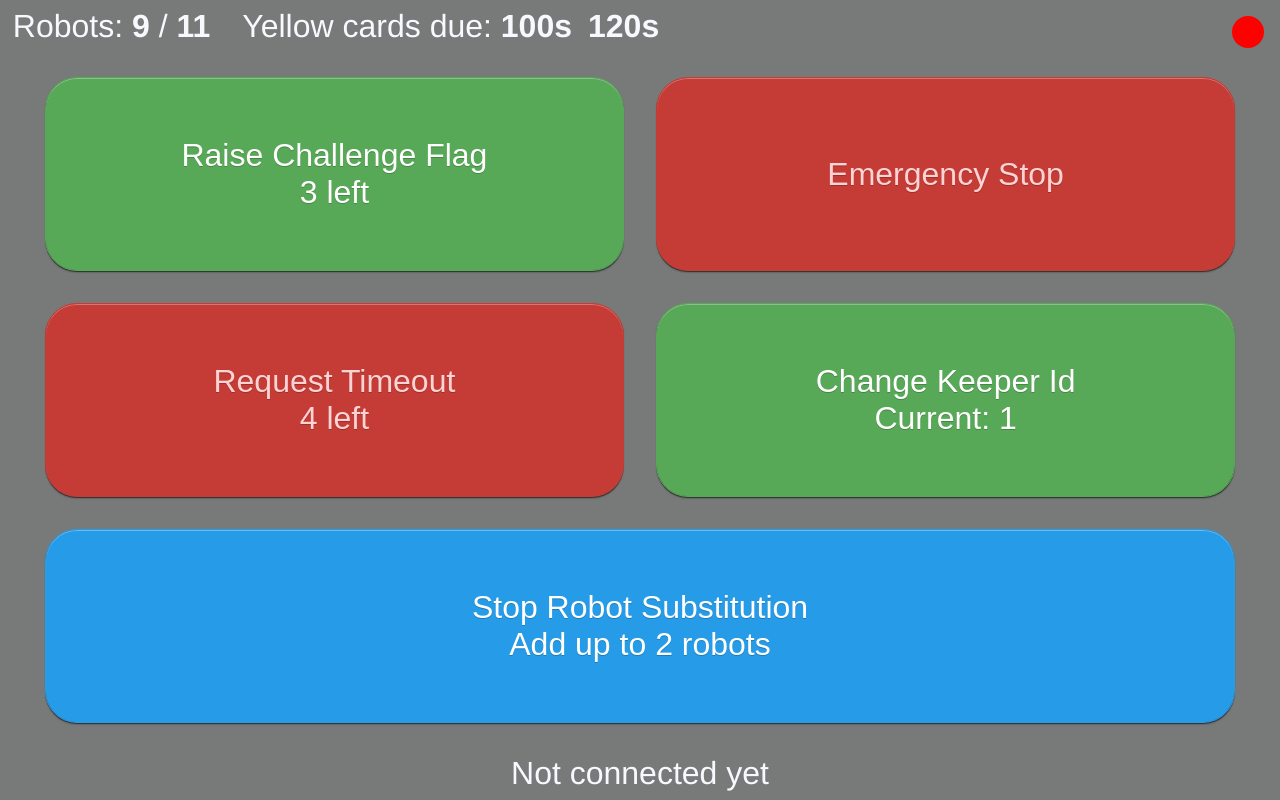
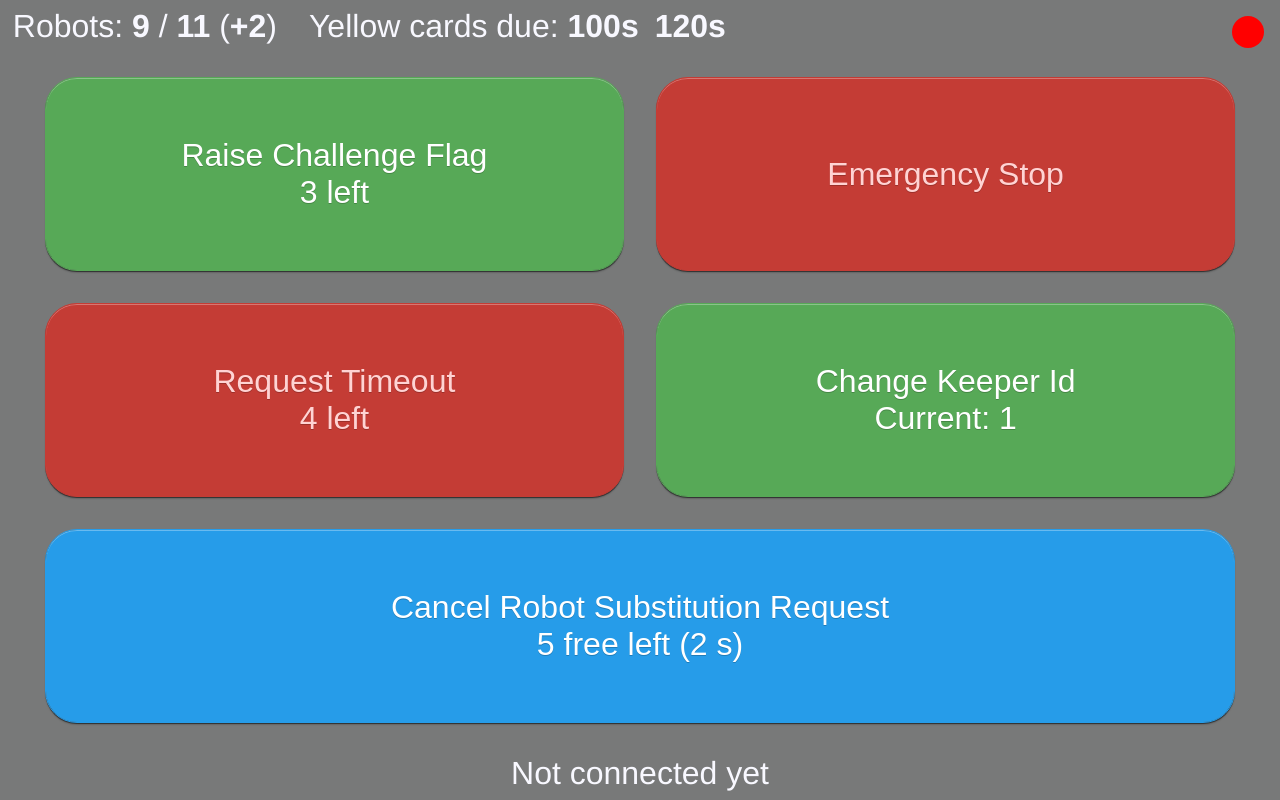
Before and after one commit to RoboCup-SSL/ssl-remote-control, a Vue app in the folder frontend/: page / in a window 1280 px wide. Built offline with nearby package versions, Linux system fonts and the light colour scheme; no server answers.

Commit message:
Show number bot substitutions left and time left

```diff
--- a/frontend/src/components/StatusBar.vue
+++ b/frontend/src/components/StatusBar.vue
@@ -8,6 +8,7 @@ const online = ref(false)
 const team = ref(Team.UNKNOWN)
 const maxRobots = ref(0)
 const numRobots = ref(0)
+const diffRobots = ref("")
 const yellowCardsDue = ref(defaultYellowCardsDue)
 const api = inject<ApiController>('api')
 let onlineTimer: NodeJS.Timeout
@@ -27,6 +28,8 @@ api?.RegisterStateConsumer((s) => {
   team.value = s.team || Team.UNKNOWN
   maxRobots.value = s.maxRobots
   numRobots.value = s.robotsOnField
+  const robotDiff = s.maxRobots - s.robotsOnField
+  diffRobots.value = robotDiff <= 0 ? `${robotDiff}` : `+${robotDiff}`
   yellowCardsDue.value = s.yellowCardsDue.sort((a: number, b: number) => a - b)
   if (onlineTimer) {
     clearTimeout(onlineTimer)
@@ -44,7 +47,7 @@ online.value = false
 
   <div class="left-bar">
     <div class="left-bar-element">
-      Robots: <strong>{{ numRobots }}</strong> / <strong>{{ maxRobots }}</strong>
+      Robots: <strong>{{ numRobots }}</strong> / <strong>{{ maxRobots }}</strong> (<strong>{{ diffRobots }}</strong>)
     </div>
     <div class="left-bar-element">
       Yellow cards due:
--- a/frontend/src/main.ts
+++ b/frontend/src/main.ts
@@ -20,6 +20,8 @@ if (import.meta.env.PROD) {
         timeoutsLeft: 0,
         timeoutTimeLeft: 0,
         canSubstituteRobot: false,
+        botSubstitutionsLeft: 0,
+        botSubstitutionTimeLeft: 0,
     }
 } else {
     latestState = {
@@ -39,6 +41,8 @@ if (import.meta.env.PROD) {
         timeoutsLeft: 4,
         timeoutTimeLeft: 251.5,
         canSubstituteRobot: false,
+        botSubstitutionsLeft: 5,
+        botSubstitutionTimeLeft: 1.5,
     }
 }
 
--- a/frontend/src/proto/ssl_gc_rcon_remotecontrol.ts
+++ b/frontend/src/proto/ssl_gc_rcon_remotecontrol.ts
@@ -174,6 +174,10 @@ export interface RemoteControlTeamState {
   yellowCardsDue: number[];
   /** if true, team is allowed to substitute robots */
   canSubstituteRobot: boolean;
+  /** number of bot substitutions left by the team in this halftime */
+  botSubstitutionsLeft: number;
+  /** number of seconds left for current bot substitution */
+  botSubstitutionTimeLeft: number;
 }
 
 function createBaseRemoteControlRegistration(): RemoteControlRegistration {
@@ -507,6 +511,8 @@ function createBaseRemoteControlTeamState(): RemoteControlTeamState {
     robotsOnField: 0,
     yellowCardsDue: [],
     canSubstituteRobot: false,
+    botSubstitutionsLeft: 0,
+    botSubstitutionTimeLeft: 0,
   };
 }
 
@@ -553,6 +559,12 @@ export const RemoteControlTeamState = {
     writer.ldelim();
     if (message.canSubstituteRobot === true) {
       writer.uint32(88).bool(message.canSubstituteRobot);
+    }
+    if (message.botSubstitutionsLeft !== 0) {
+      writer.uint32(104).uint32(message.botSubstitutionsLeft);
+    }
+    if (message.botSubstitutionTimeLeft !== 0) {
+      writer.uint32(117).float(message.botSubstitutionTimeLeft);
     }
     return writer;
   },
@@ -675,6 +687,20 @@ export const RemoteControlTeamState = {
 
           message.canSubstituteRobot = reader.bool();
           continue;
+        case 13:
+          if (tag != 104) {
+            break;
+          }
+
+          message.botSubstitutionsLeft = reader.uint32();
+          continue;
+        case 14:
+          if (tag != 117) {
+            break;
+          }
+
+          message.botSubstitutionTimeLeft = reader.float();
+          continue;
       }
       if ((tag & 7) == 4 || tag == 0) {
         break;
@@ -702,6 +728,8 @@ export const RemoteControlTeamState = {
       robotsOnField: isSet(object.robotsOnField) ? Number(object.robotsOnField) : 0,
       yellowCardsDue: Array.isArray(object?.yellowCardsDue) ? object.yellowCardsDue.map((e: any) => Number(e)) : [],
       canSubstituteRobot: isSet(object.canSubstituteRobot) ? Boolean(object.canSubstituteRobot) : false,
+      botSubstitutionsLeft: isSet(object.botSubstitutionsLeft) ? Number(object.botSubstitutionsLeft) : 0,
+      botSubstitutionTimeLeft: isSet(object.botSubstitutionTimeLeft) ? Number(object.botSubstitutionTimeLeft) : 0,
     };
   },
 
@@ -731,6 +759,8 @@ export const RemoteControlTeamState = {
       obj.yellowCardsDue = [];
     }
     message.canSubstituteRobot !== undefined && (obj.canSubstituteRobot = message.canSubstituteRobot);
+    message.botSubstitutionsLeft !== undefined && (obj.botSubstitutionsLeft = Math.round(message.botSubstitutionsLeft));
+    message.botSubstitutionTimeLeft !== undefined && (obj.botSubstitutionTimeLeft = message.botSubstitutionTimeLeft);
     return obj;
   },
 
@@ -752,6 +782,8 @@ export const RemoteControlTeamState = {
     message.robotsOnField = object.robotsOnField ?? 0;
     message.yellowCardsDue = object.yellowCardsDue?.map((e) => e) || [];
     message.canSubstituteRobot = object.canSubstituteRobot ?? false;
+    message.botSubstitutionsLeft = object.botSubstitutionsLeft ?? 0;
+    message.botSubstitutionTimeLeft = object.botSubstitutionTimeLeft ?? 0;
     return message;
   },
 };
--- a/frontend/src/views/ControlButtons.vue
+++ b/frontend/src/views/ControlButtons.vue
@@ -25,14 +25,17 @@ const emergencyStopRequested = computed(() => state.value.activeRequests.include
 const timeoutRequested = computed(() => state.value.activeRequests.includes(RemoteControlRequestType.TIMEOUT))
 const robotSubstitutionRequested = computed(() => state.value.activeRequests.includes(RemoteControlRequestType.ROBOT_SUBSTITUTION))
 const robotDiff = computed(() => {
-  const diff = state.value.maxRobots - state.value.robotsOnField
-  if (diff > 0) {
-    return `Add up to ${diff} robots`
+  const botSubstitutionsLeftMsg = `${state.value.botSubstitutionsLeft} free left`
+  if (state.value.botSubstitutionTimeLeft > 0) {
+    return `${botSubstitutionsLeftMsg} (${Math.round(state.value.botSubstitutionTimeLeft)} s)`
   }
-  if (diff < 0) {
-    return `Remove ${diff} robots`
+  return botSubstitutionsLeftMsg
+})
+const botSubstitutionRequestedMsg = computed(() => {
+  if (state.value.canSubstituteRobot) {
+    return 'Finish Robot Substitution'
   }
-  return ''
+  return 'Cancel Robot Substitution Request'
 })
 
 const requestChallengeFlag = () => router.push('/confirm-challenge-flag')
@@ -107,8 +110,8 @@ const requestRobotSubstitution = (request: boolean) => api?.Send({
       class="two-columns"
       :can-request="canRequestRobotSubstitution"
       :requested="robotSubstitutionRequested"
-      text="Robot Substitution"
-      text-requested="Stop Robot Substitution"
+      text="Request Robot Substitution"
+      :text-requested="botSubstitutionRequestedMsg"
       :text-additional="robotDiff"
       @request="requestRobotSubstitution"
     />
```
Also changed, not shown: 2 other files (tests, documents, lock files or other folders).
